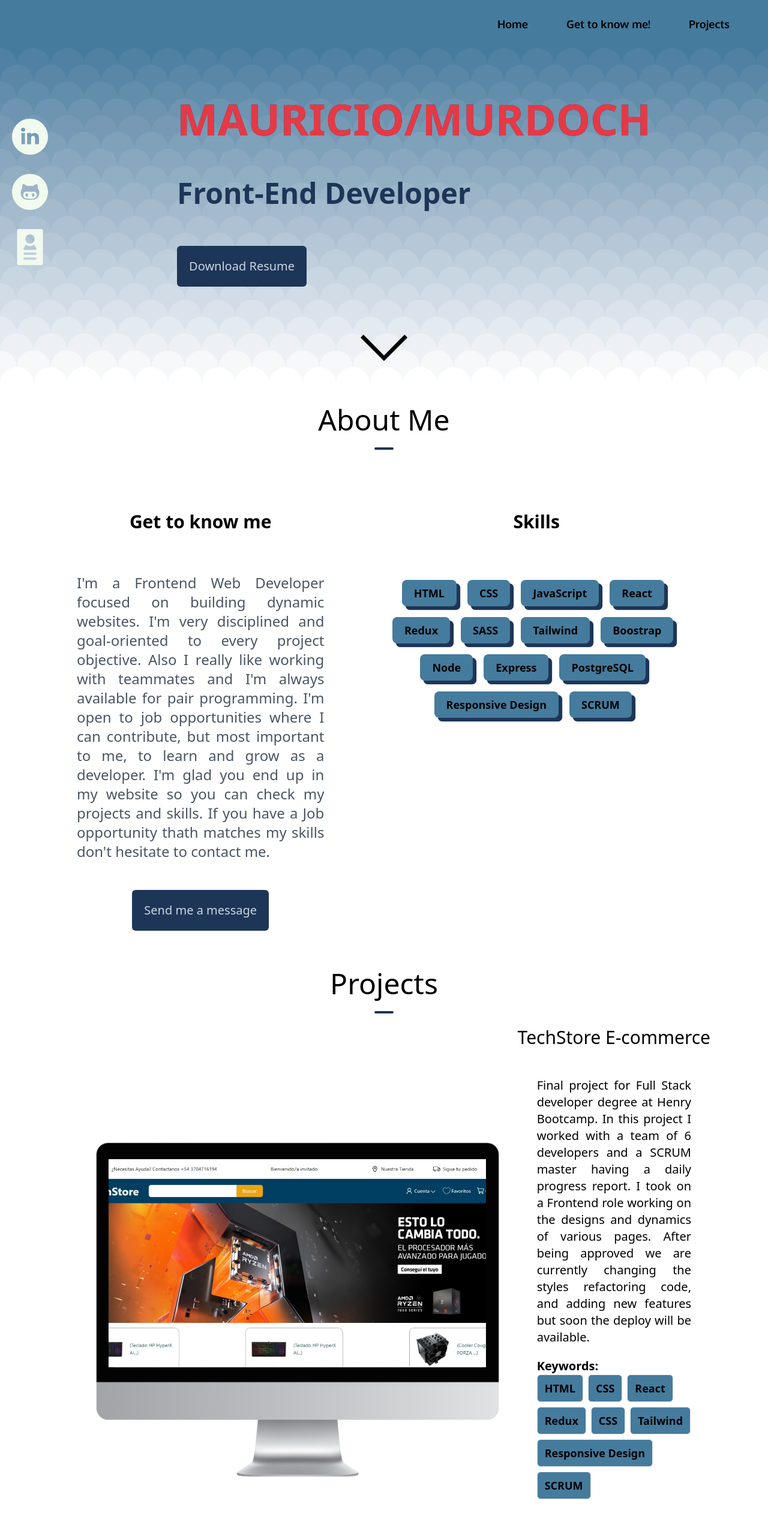
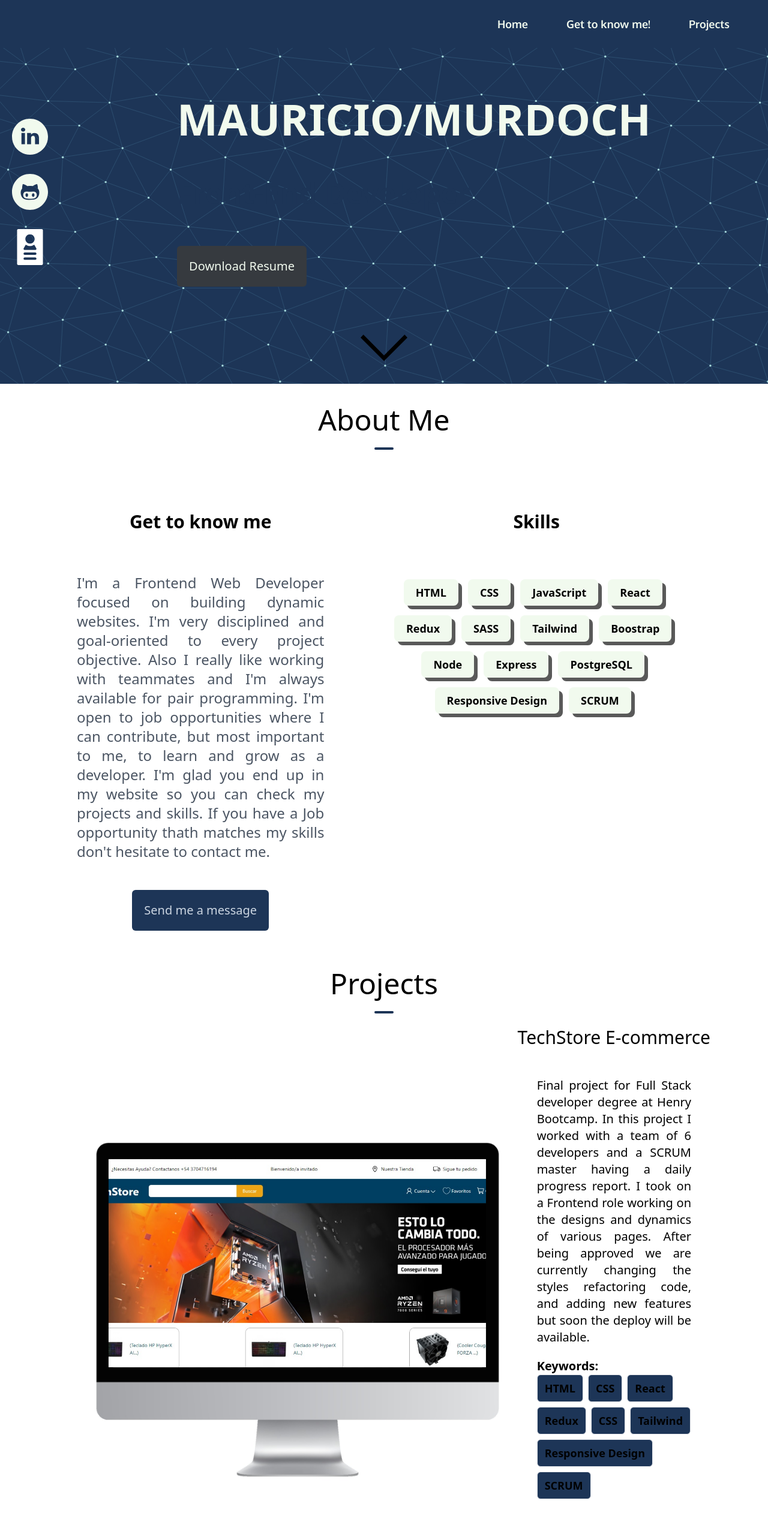
Before and after one commit to Mauricioam/Website-Portfolio, a React (Vite) app: page / in a window 1280 px wide. Shown: the top 2538 px of the page at 60% size. Built offline with nearby package versions, Linux system fonts and the light colour scheme.

Commit message:
chane colors for accesibility

```diff
--- a/src/assets/CvIcon.jsx
+++ b/src/assets/CvIcon.jsx
@@ -5,7 +5,7 @@
     const [hover,setHover] = useState(false)
     return (
         <a  className='hover:cursor-pointer' href="https://drive.google.com/file/d/1EYgkb4UNAcunKJCyqJ23BMqMLcmp2Ssb/view?usp=share_link" target={"_blank"}   onMouseEnter={()=>setHover(!hover)} onMouseLeave={()=>setHover(!hover)}>
-            <svg fill={hover ? "#1d3557": "#f1faee"} height={hpx} width={wpx} version="1.1" id="Layer_1" xmlns="http://www.w3.org/2000/svg" xmlns:xlink="http://www.w3.org/1999/xlink" viewBox="0 0 512 512" xml:space="preserve"><g id="SVGRepo_bgCarrier" stroke-width="0"></g><g id="SVGRepo_tracerCarrier" stroke-linecap="round" stroke-linejoin="round"></g><g id="SVGRepo_iconCarrier"> <g> <g> <path d="M422.957,0H89.044c-9.22,0-16.696,7.475-16.696,16.696v478.609c0,9.22,7.475,16.696,16.696,16.696h333.913 c9.22,0,16.696-7.475,16.696-16.696V16.696C439.652,7.475,432.177,0,422.957,0z M256,75.522c36.507,0,66.206,29.7,66.206,66.206 c0,36.119-29.332,66.206-66.206,66.206c-36.738,0-66.206-29.934-66.206-66.206C189.794,105.223,219.493,75.522,256,75.522z M331.034,436.478H180.966c-9.22,0-16.696-7.475-16.696-16.696c0-9.22,7.475-16.696,16.696-16.696h150.067 c9.22,0,16.696,7.475,16.696,16.696C347.729,429.003,340.254,436.478,331.034,436.478z M331.034,366.904H180.966 c-9.22,0-16.696-7.475-16.696-16.696s7.475-16.696,16.696-16.696h150.067c9.22,0,16.696,7.475,16.696,16.696 S340.254,366.904,331.034,366.904z M331.034,297.328H180.966c-12.847,0-20.871-13.938-14.458-25.043l29.489-51.075 c35.361,26.765,84.468,26.9,120.002-0.01l29.495,51.085C351.914,283.408,343.861,297.328,331.034,297.328z"></path> </g> </g> </g></svg>
+            <svg fill={hover ? "#FFE5E5": "#ffff"} height={hpx} width={wpx} version="1.1" id="Layer_1" xmlns="http://www.w3.org/2000/svg" xmlns:xlink="http://www.w3.org/1999/xlink" viewBox="0 0 512 512" xml:space="preserve"><g id="SVGRepo_bgCarrier" stroke-width="0"></g><g id="SVGRepo_tracerCarrier" stroke-linecap="round" stroke-linejoin="round"></g><g id="SVGRepo_iconCarrier"> <g> <g> <path d="M422.957,0H89.044c-9.22,0-16.696,7.475-16.696,16.696v478.609c0,9.22,7.475,16.696,16.696,16.696h333.913 c9.22,0,16.696-7.475,16.696-16.696V16.696C439.652,7.475,432.177,0,422.957,0z M256,75.522c36.507,0,66.206,29.7,66.206,66.206 c0,36.119-29.332,66.206-66.206,66.206c-36.738,0-66.206-29.934-66.206-66.206C189.794,105.223,219.493,75.522,256,75.522z M331.034,436.478H180.966c-9.22,0-16.696-7.475-16.696-16.696c0-9.22,7.475-16.696,16.696-16.696h150.067 c9.22,0,16.696,7.475,16.696,16.696C347.729,429.003,340.254,436.478,331.034,436.478z M331.034,366.904H180.966 c-9.22,0-16.696-7.475-16.696-16.696s7.475-16.696,16.696-16.696h150.067c9.22,0,16.696,7.475,16.696,16.696 S340.254,366.904,331.034,366.904z M331.034,297.328H180.966c-12.847,0-20.871-13.938-14.458-25.043l29.489-51.075 c35.361,26.765,84.468,26.9,120.002-0.01l29.495,51.085C351.914,283.408,343.861,297.328,331.034,297.328z"></path> </g> </g> </g></svg>
         </a>
     )
 };
--- a/src/assets/LinkedIn-icon.jsx
+++ b/src/assets/LinkedIn-icon.jsx
@@ -7,7 +7,7 @@
 
   return (
     <a className='hover:cursor-pointer hover:transition-all' href='https://www.linkedin.com/in/mauriciomurdoch/' target="_blank"   onMouseEnter={()=>setHover(!hover)} onMouseLeave={()=>setHover(!hover)}>
-        <svg fill={hover ? "#1d3557": "#f1faee"} height={hpx} width={wpx}  version="1.1" id="Layer_1" xmlns="http://www.w3.org/2000/svg" xmlns:xlink="http://www.w3.org/1999/xlink" viewBox="-143 145 512 512" xml:space="preserve"><g id="SVGRepo_bgCarrier" stroke-width="0"></g><g id="SVGRepo_tracerCarrier" stroke-linecap="round" stroke-linejoin="round"></g><g id="SVGRepo_iconCarrier"> <path d="M113,145c-141.4,0-256,114.6-256,256s114.6,256,256,256s256-114.6,256-256S254.4,145,113,145z M41.4,508.1H-8.5V348.4h49.9 V508.1z M15.1,328.4h-0.4c-18.1,0-29.8-12.2-29.8-27.7c0-15.8,12.1-27.7,30.5-27.7c18.4,0,29.7,11.9,30.1,27.7 C45.6,316.1,33.9,328.4,15.1,328.4z M241,508.1h-56.6v-82.6c0-21.6-8.8-36.4-28.3-36.4c-14.9,0-23.2,10-27,19.6 c-1.4,3.4-1.2,8.2-1.2,13.1v86.3H71.8c0,0,0.7-146.4,0-159.7h56.1v25.1c3.3-11,21.2-26.6,49.8-26.6c35.5,0,63.3,23,63.3,72.4V508.1z "></path> </g></svg>
+        <svg fill={hover ? "#FFE5E5": "#f1faee"} height={hpx} width={wpx}  version="1.1" id="Layer_1" xmlns="http://www.w3.org/2000/svg" xmlns:xlink="http://www.w3.org/1999/xlink" viewBox="-143 145 512 512" xml:space="preserve"><g id="SVGRepo_bgCarrier" stroke-width="0"></g><g id="SVGRepo_tracerCarrier" stroke-linecap="round" stroke-linejoin="round"></g><g id="SVGRepo_iconCarrier"> <path d="M113,145c-141.4,0-256,114.6-256,256s114.6,256,256,256s256-114.6,256-256S254.4,145,113,145z M41.4,508.1H-8.5V348.4h49.9 V508.1z M15.1,328.4h-0.4c-18.1,0-29.8-12.2-29.8-27.7c0-15.8,12.1-27.7,30.5-27.7c18.4,0,29.7,11.9,30.1,27.7 C45.6,316.1,33.9,328.4,15.1,328.4z M241,508.1h-56.6v-82.6c0-21.6-8.8-36.4-28.3-36.4c-14.9,0-23.2,10-27,19.6 c-1.4,3.4-1.2,8.2-1.2,13.1v86.3H71.8c0,0,0.7-146.4,0-159.7h56.1v25.1c3.3-11,21.2-26.6,49.8-26.6c35.5,0,63.3,23,63.3,72.4V508.1z "></path> </g></svg>
     </a>
   )
 }
--- a/src/components/ButtonAboutMe.jsx
+++ b/src/components/ButtonAboutMe.jsx
@@ -5,12 +5,12 @@
 const [press, setPress] = useState(false);
 
   return (
-    <button onClick={()=>setPress(!press)} className={`relative font-bold text-lg m-1 hover:text-slate-300 hover:transition-colors ${press ? "text-slate-100": "text-black"}`}>
-      <div className=" border bg-secondary rounded-lg">
-        <div className={`bg-primary px-5 py-2 -translate-y-1.5 -translate-x-1.5 rounded-lg ${press && "-translate-x-0 -translate-y-0 "}`}>
+    <button onClick={()=>setPress(!press)} className={`relative font-bold text-lg m-1 hover:text-primary hover:transition-colors ${press ? "text-dark_shade hover:text-slate-100": "text-black"}`}>
+      <div className="  bg-gray1 rounded-lg">
+        <div className={`bg-sky px-5 py-2 -translate-y-1.5 -translate-x-1.5 rounded-lg ${press && "-translate-x-0 -translate-y-0 "}`}>
           {item}
         </div>
-      </div>{" "}
+      </div>
     </button>
   );
 }
--- a/src/components/Footer/Footer.jsx
+++ b/src/components/Footer/Footer.jsx
@@ -11,7 +11,7 @@
     <footer className='w-screen h-[25rem] bg-primary lg:px-20  pt-24'>
             <section className='flex md:flex-row flex-col  md:pb-24 '>
             <div className='flex flex-col md:gap-7 md:w-2/4 md:flex-1 md:items-start items-center gap-7 pb-8'>
-                <h1 className={titlesStyle}>MAURICIO MURDOCH</h1>
+                <button className={`${titlesStyle} hover:text-slate-300 hover:transition-colors`} onClick={()=> {window.scrollTo({top:0})}}>MAURICIO MURDOCH</button>
                 <p className='lg:text-xl md:px-0 text-lg px-4'>A pasioned Front-End developer focused on building the Front-End of websites.</p>
             </div>
             <div className='flex flex-col items-center gap-7'>
--- a/src/components/Header/Header.jsx
+++ b/src/components/Header/Header.jsx
@@ -6,7 +6,7 @@
 function Header() {
   const [menu, setMenu] = useState(false);
 
-    const TitlesWideScreenStyle = "font-title text-lg font-bold text-md hover:text-secondary hover:transition-all";
+    const TitlesWideScreenStyle = " text-sky font-title text-lg font-bold text-md hover:text-text3 hover:transition-all";
     const TitlesMobileStyles = `${TitlesWideScreenStyle} font-bold border  flex w-screen h-12 items-center justify-end pr-20 hover:text-primary transition-all`
     const menuItems = ["Home","Get to know me!","Projects"]
 
--- a/src/components/Welcome.jsx
+++ b/src/components/Welcome.jsx
@@ -25,13 +25,13 @@
         </div>
         <div className='lg:flex lg:flex-col lg:gap-16 flex flex-col gap-8 m-auto  '>
           <div className='flex justify-center'>
-          <p onMouseEnter={()=>setOnMouseEffect(true)} className={` z-0 hover:cursor-loading relative text-secondary md:text-7xl sm:px-0  sm:text-4xl text-2xl font-bold before:content-["MAURICIO/MURDOCH"] before:text-error before:absolute ${onMouseEffect && "before:-translate-x-2 before:-translate-y-2"} before:transition-transform before:duration-300  }`}>MAURICIO/MURDOCH</p>
+          <p onMouseEnter={()=>setOnMouseEffect(true)} className={` z-0 hover:cursor-loading relative text-gray1 md:text-7xl sm:px-0  sm:text-4xl text-2xl font-bold before:content-["MAURICIO/MURDOCH"] before:text-sky before:absolute ${onMouseEffect && "before:-translate-x-2 before:-translate-y-2"} before:transition-transform before:duration-300  }`}>MAURICIO/MURDOCH</p>
 
           </div>
         <h1 className='md:text-5xl sm:text-3xl text-2xl text-secondary font-extrabold'>Front-End Developer</h1>
         <div className='flex justify-center md:flex md:justify-start'>
         <a href={"https://drive.google.com/file/d/1EYgkb4UNAcunKJCyqJ23BMqMLcmp2Ssb/view?usp=share_link"} target="_blank">
-        <button className='text-xl  rounded-md md:p-5 p-3 bg-secondary hover:bg-primary transition-all text-slate-300 '>Download Resume</button>
+        <button className='text-xl  rounded-md md:p-5 p-3 bg-key_black hover:bg-dark_shade transition-all text-sky '>Download Resume</button>
         </a>
         </div>
         </div>
--- a/src/index.css
+++ b/src/index.css
@@ -7,4 +7,5 @@
 :root{
     margin: 0;
     padding: 0;
+    scroll-behavior: smooth;
 }
--- a/tailwind.config.cjs
+++ b/tailwind.config.cjs
@@ -4,7 +4,7 @@
   theme: {
     extend: {
       colors: {
-        'primary': '#457b9d',
+        'primary': '#1D3557',
         'secondary': '#1d3557',
         'sky':'#f1faee',
         'details': '#E2F4FF',
@@ -12,7 +12,7 @@
         'success': '#19D076',
         'text1': '#292D32',
         'text2': '#ffffff',
-        'text3': '#ff77e9',
+        'text3': '#FFE5E5',
         'dark1': '#201E34',
         'dark2': '#282541',
         'dark_bg': '#1C1A2E',
```
Also changed, not shown: src/assets/GithubIcon.jsx (+1 -1 lines), src/assets/light-background.svg.
